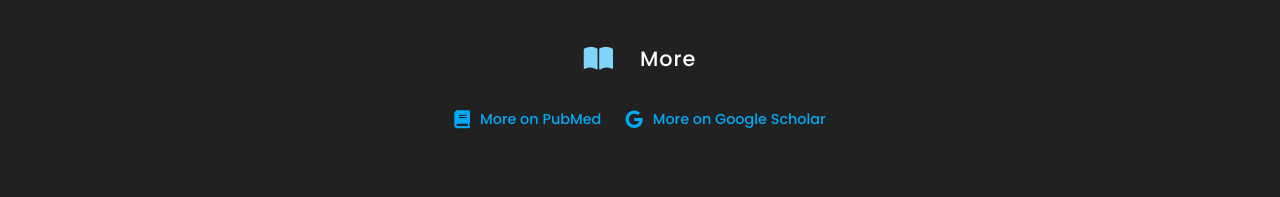
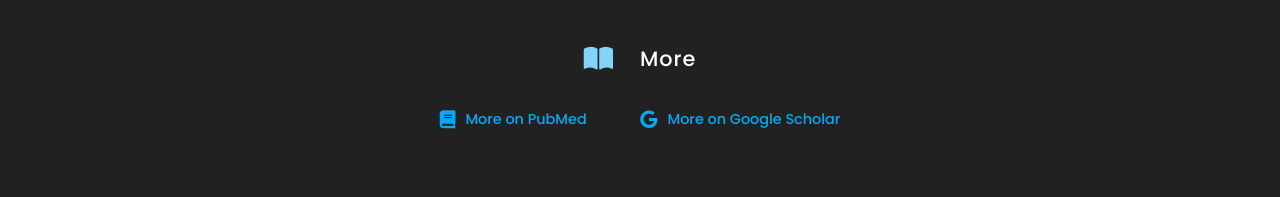
Before and after one commit to wmeng1018/Chen-lab-website, a Jekyll site: the page built from publication/index.md, in a window 1280 px wide. Shown: the part 3271-3468 px from the top of the page. Built offline with Jekyll 4.4.1, drawn with Linux system fonts in a browser that asks for light colours; grey boxes are pictures that could not be loaded.

Commit message:
Update index.md

```diff
--- a/publication/index.md
+++ b/publication/index.md
@@ -27,8 +27,8 @@ nav:
   text="More on PubMed"
   tooltip=""
   link="https://pubmed.ncbi.nlm.nih.gov/?term=rui%20chen"
-
 %}
+&nbsp;&nbsp;&nbsp;&nbsp;&nbsp;&nbsp;
 {%
   include link.html
   type="google-scholar"
@@ -36,6 +36,5 @@ nav:
   text="More on Google Scholar"
   tooltip=""
   link="F_4HNPAAAAAJ"
-
 %}
 {:.center}
```
